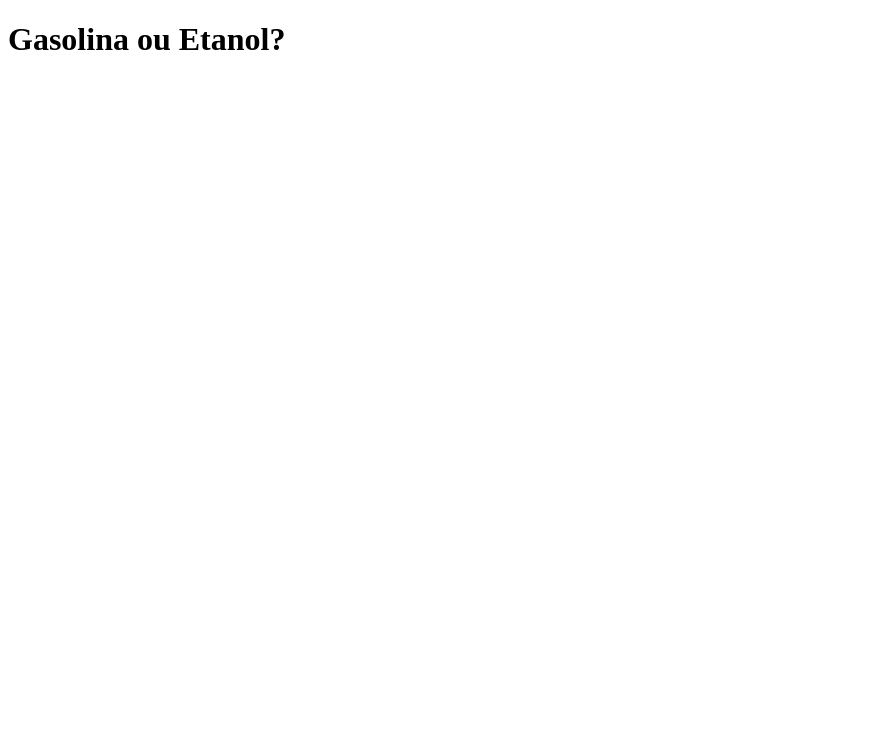
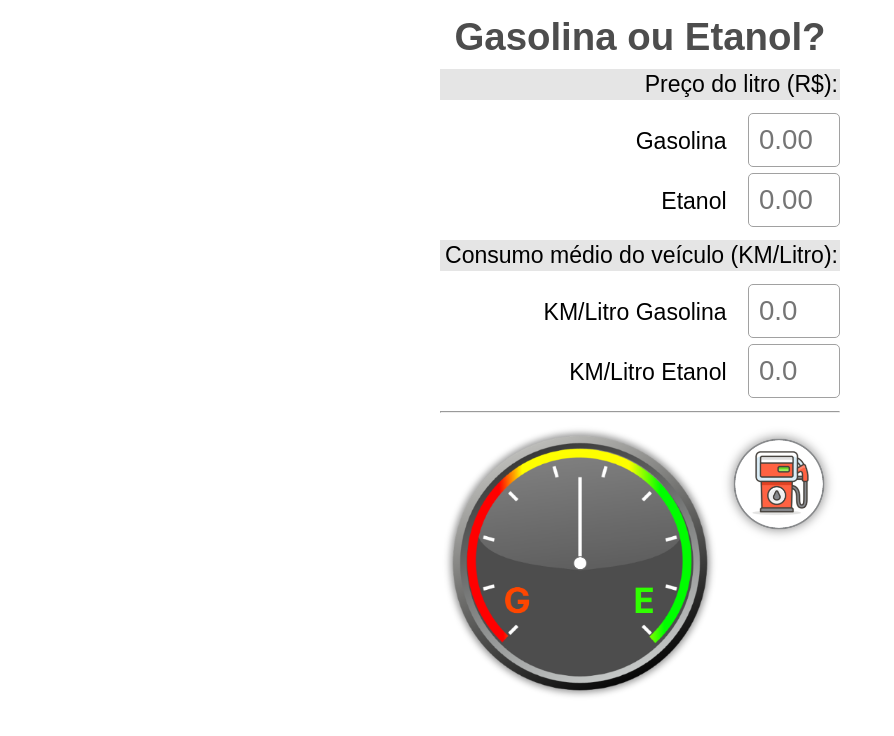
Before and after one commit to murilo-santoss/flexv2, a plain HTML site: page index.html in a window 1280 px wide. Shown: the whole page, without its empty margins (0-894 px from the left). Drawn offline with Linux system fonts and the light colour scheme.

Commit message:
atualizado

```diff
--- /dev/null
+++ b/app.js
@@ -0,0 +1,40 @@
+/**
+ * APP PWA - Etanol x Gasolina
+ * @author murilo dos santos
+ * @version 2.0
+ */
+
+
+//===============================================
+//Registro do service worker
+
+// se o navegador de internet suportar este recurso
+if('serviceWorker' in navigator) {
+    navigator.serviceWorker
+    .register('/sw.js')
+    .then(()=> {
+        console.log("Service worker resgistrado");
+
+    })
+
+}
+//===============================================
+
+function calcular() {
+   // capturar os valores das caixas de input
+   let Gasolina = document.getElementById('Gasolina').value
+   let Etanol = document.getElementById('Etanol').value
+   let kmlGasolina = document.getElementById('kmGasolina').value
+   let kmlEtanol = document.getElementById('kmEtanol').value
+
+  // calculo da vantagem
+  if (Etanol < (kmlEtanol / kmlGasolina) * Gasolina) {
+    document.getElementById('status').src = "img/etanol.png"
+} else {
+    document.getElementById('status').src = "img/gasolina.png"
+}
+
+
+
+
+}
--- a/index.html
+++ b/index.html
@@ -4,8 +4,32 @@
     <meta charset="UTF-8">
     <meta name="viewport" content="width=device-width, initial-scale=1.0">
     <title>APP Flex</title>
+    <meta name="description" content="PWA = calculadora flex (Gasolina ou Etanol)">
+    <link rel="shortcut icon" href="img/favicon.ico" type="image/x-icon">
+    <link rel="stylesheet" href="style.css">
+    <link rel="manifest" href="manifest.json">
+
 </head>
 <body>
+    <div class="container">
     <h1>Gasolina ou Etanol?</h1>
+    <h2>Preço do litro (R$):</h2>
+    <p>Gasolina <input type="number" id="Gasolina" placeholder="0.00"></p>
+    <p>Etanol <input type="number" id="Etanol" placeholder="0.00"></p>
+    <h2>Consumo médio do veículo (KM/Litro):</h2>
+    <p>KM/Litro Gasolina <input type="number" id="kmGasolina" placeholder="0.0"></p>
+    <p>KM/Litro Etanol <input type="number" id="kmEtanol" placeholder="0.0"></p>
+    <hr>
+    <table>
+        <tr>
+            <td id="left"><img src="img/flex.png" alt="Medidor" id="status"></td>
+            <td><img src="img/calcflex.png" alt="Flex" onclick="calcular()"></td>
+        </tr>
+    </table>
+
+
+</div>
+
+<script src="app.js"></script>
 </body>
 </html>
--- /dev/null
+++ b/style.css
@@ -0,0 +1,59 @@
+* {
+    margin: 0;
+    padding: 0;
+}
+
+body {
+    font-family: sans-serif;
+    font-size: 1.2em;
+}
+
+.container {
+    margin: 0 auto;
+    max-width: 400px;
+    padding: 15px;
+    text-align: right;
+}
+
+h1 {
+    text-align: center;
+    color: #4d4d4d;
+}
+
+h2 {
+    font-size: 1.2em;
+    font-weight: 400;
+    background-color: #e5e5e5;
+    padding: 2px;
+    margin: 10px 0px;
+}
+
+p {
+    font-size: 1.2em;
+
+}
+
+input {
+    width: 70px;
+    margin: 3px 0px 3px 15px;
+    padding: 10px;
+    font-size: 1.2em;
+    border: 1px solid #a1a1a1;
+    border-radius: 5px;
+}
+
+hr {
+    margin: 10px 0px;
+}
+
+img {
+    max-width: 100%;
+}
+
+#left {
+    width: 70%;
+}
+
+td {
+  vertical-align: top;
+}
```
Also changed, not shown: sw.js (added, +39 -0 lines), manifest.json (added).
